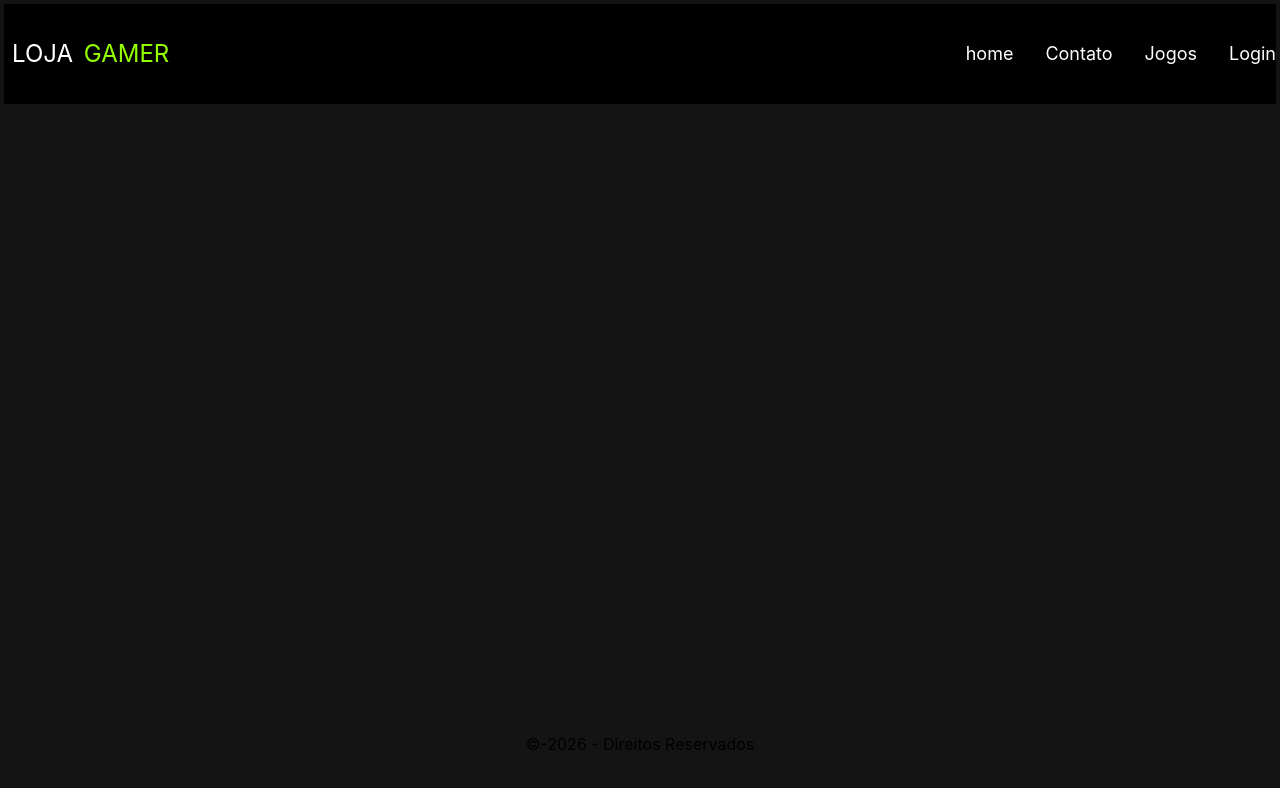
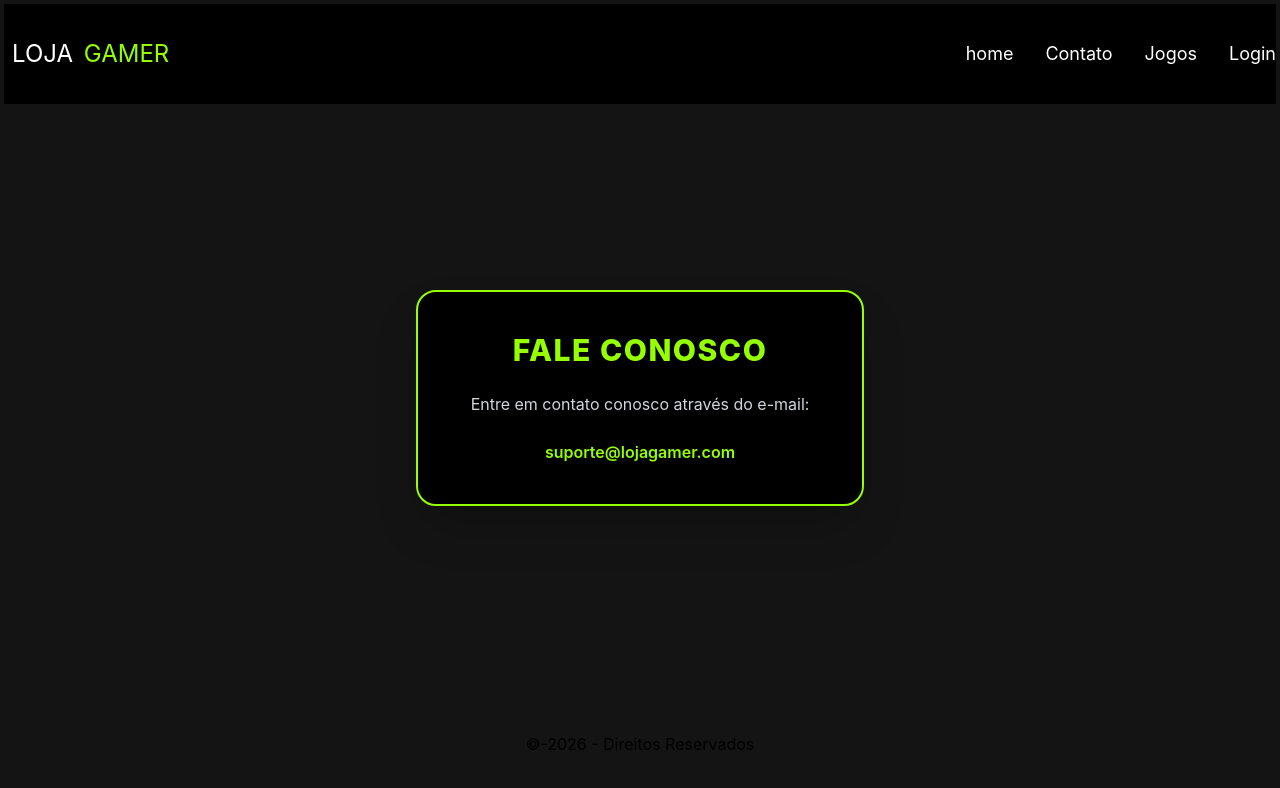
Before and after one commit to LuccaSavoia/lojagamer, a React (Vite) app: page /contato in a window 1280 px wide. Shown: the top 788 px of the page. Built offline with nearby package versions, Linux system fonts and the light colour scheme.

Commit message:
feat: codificando e estilizando Contato

```diff
--- a/src/css/estilo.css
+++ b/src/css/estilo.css
@@ -15,7 +15,7 @@
     background-image: linear-gradient(to right, #95ff00, #9500ff);
     text-transform: uppercase;
     margin-buttom: 20px;
-    font-wieght: 700px:
+    font-wieght: 700px;
     -weblink-text-fill-color: transparent;
     background-clip: text;
     text-align: center;
--- a/src/pages/Contato.jsx
+++ b/src/pages/Contato.jsx
@@ -2,7 +2,26 @@
 
 const Contato = () => {
   return (
-    <></>
+    <main className="grow flex items-center justify-center px-4">
+      <div className="bg-black p-8 sm:p-10 rounded-[20px] w-full max-w-md shadow-2xl border-2 border-[#95ff00]">
+
+        <h2 className="text-2xl sm:text-3xl font-extrabold text-[#95ff00] text-center mb-6 uppercase tracking-wider">
+          Fale Conosco
+        </h2>
+
+        <p className="text-gray-300 text-center mb-6">
+          Entre em contato conosco através do e-mail:
+        </p>
+
+        <a
+          href="mailto:suporte@lojagamer.com"
+          className="block text-center text-[#95ff00] font-semibold hover:underline transition-all"
+        >
+          suporte@lojagamer.com
+        </a>
+
+      </div>
+    </main>
   )
 }
 
```
